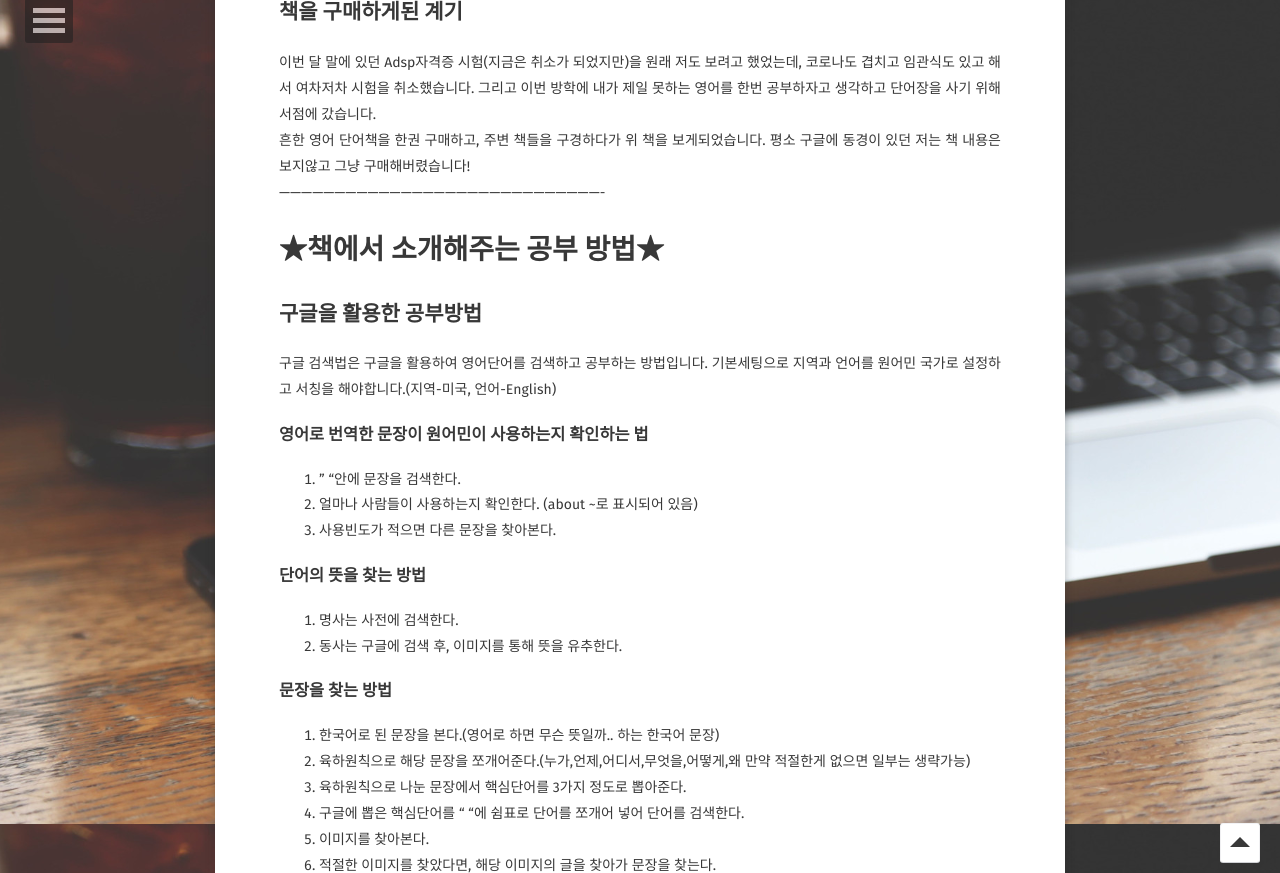
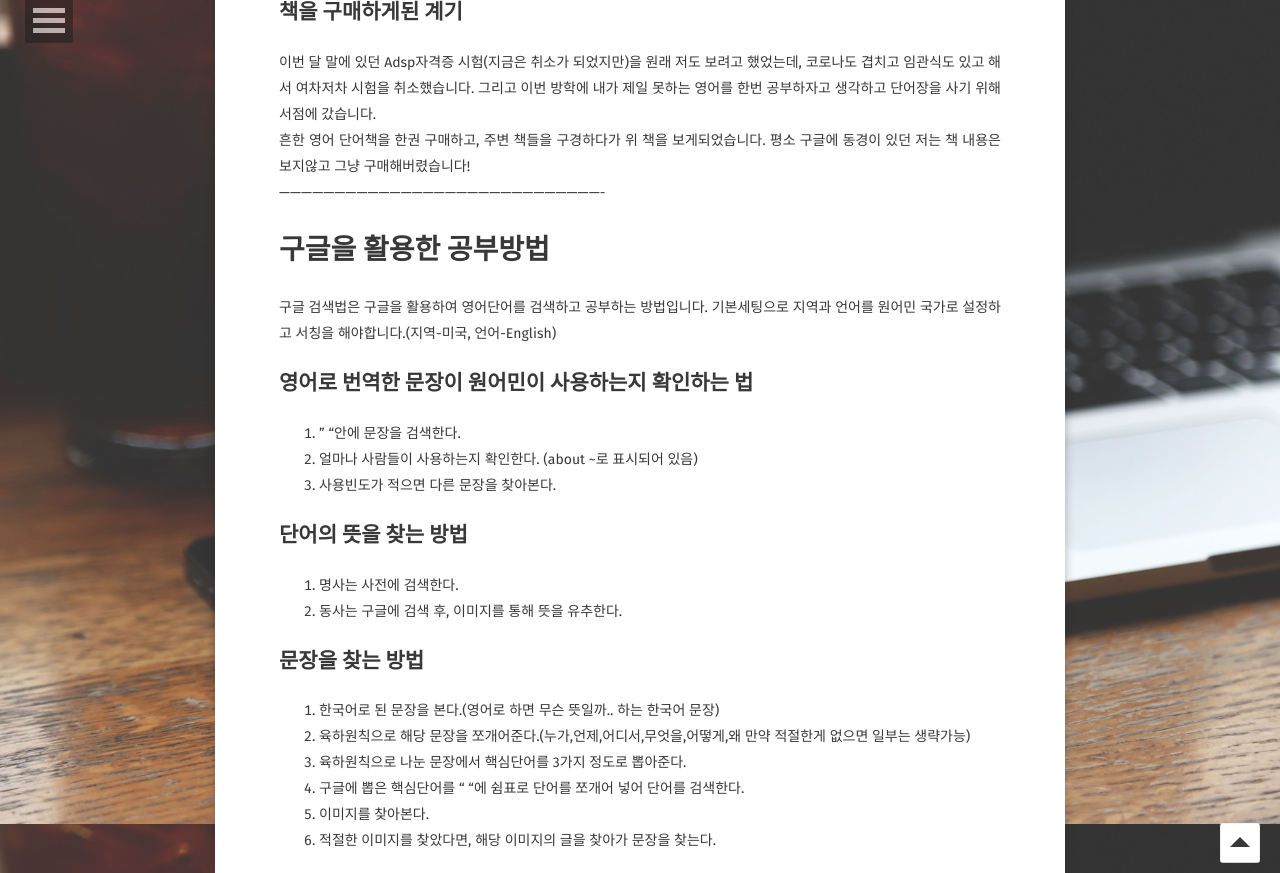
Before and after one commit to kim-jin-seop/kim-jin-seop.github.io, a Jekyll site: the page built from _posts/2020-02-25-English-Book-reivew-post.md, in a window 1280 px wide and 900 px high, scrolled down 949 px, cut to the strip 27-900 px from the top of the window. Built offline with Jekyll 4.4.1, drawn with Linux system fonts in a browser that asks for light colours; some web fonts are replaced; comment, search, counter and statistics services are not loaded.

Commit message:
Update 2020-02-25-English-Book-reivew-post.md

```diff
--- a/_posts/2020-02-25-English-Book-reivew-post.md
+++ b/_posts/2020-02-25-English-Book-reivew-post.md
@@ -20,19 +20,18 @@ comments: true
 이번 달 말에 있던 Adsp자격증 시험(지금은 취소가 되었지만)을 원래 저도 보려고 했었는데, 코로나도 겹치고 임관식도 있고 해서 여차저차 시험을 취소했습니다. 그리고 이번 방학에 내가 제일 못하는 영어를 한번 공부하자고 생각하고 단어장을 사기 위해 서점에 갔습니다.
 흔한 영어 단어책을 한권 구매하고, 주변 책들을 구경하다가 위 책을 보게되었습니다. 평소 구글에 동경이 있던 저는 책 내용은 보지않고 그냥 구매해버렸습니다!
 ----------------------------------------------------------------------------------------
-# ★책에서 소개해주는 공부 방법★
-## 구글을 활용한 공부방법
+# 구글을 활용한 공부방법
 구글 검색법은 구글을 활용하여 영어단어를 검색하고 공부하는 방법입니다. 기본세팅으로 지역과 언어를 원어민 국가로 설정하고 서칭을 해야합니다.(지역-미국, 언어-English)
-### 영어로 번역한 문장이 원어민이 사용하는지 확인하는 법
+## 영어로 번역한 문장이 원어민이 사용하는지 확인하는 법
 1. " "안에 문장을 검색한다.
 2. 얼마나 사람들이 사용하는지 확인한다. (about ~로 표시되어 있음)
 3. 사용빈도가 적으면 다른 문장을 찾아본다.
 
-### 단어의 뜻을 찾는 방법
+## 단어의 뜻을 찾는 방법
 1. 명사는 사전에 검색한다.
 2. 동사는 구글에 검색 후, 이미지를 통해 뜻을 유추한다.
 
-### 문장을 찾는 방법
+## 문장을 찾는 방법
 1. 한국어로 된 문장을 본다.(영어로 하면 무슨 뜻일까.. 하는 한국어 문장)
 2. 육하원칙으로 해당 문장을 쪼개어준다.(누가,언제,어디서,무엇을,어떻게,왜 만약 적절한게 없으면 일부는 생략가능)
 3. 육하원칙으로 나눈 문장에서 핵심단어를 3가지 정도로 뽑아준다.
@@ -40,13 +39,13 @@ comments: true
 5. 이미지를 찾아본다.
 6. 적절한 이미지를 찾았다면, 해당 이미지의 글을 찾아가 문장을 찾는다.
 
-## 스팸 메일과 트위터를 활용한 공부방법
-### 스팸 메일 신청하는 방법
+# 스팸 메일과 트위터를 활용한 공부방법
+## 스팸 메일 신청하는 방법
 1. 좋아하는 주제를 찾는다.
 2. 구글에 'top 10 주제 magazines in the US'를 검색한다.
 3. 원하는 사이트에 들어가 newsletter 혹은 sign up을 찾아서 신청한다. (단, 정기구독은 신청하면 안됌)
 
-### 스팸 메일과 트위터로 공부하는 방법
+## 스팸 메일과 트위터로 공부하는 방법
 1. 쉬운 문장을 고른다.
 2. 직독직해를 수행한다. (직독직해 중 어색한 부분을 찾는다.)
 3. 문장이 어느 상황에서 쓰이는지 고민해보고 상상해보며 직독직해의 어색한 부분의 해석을 수정한다.
```
